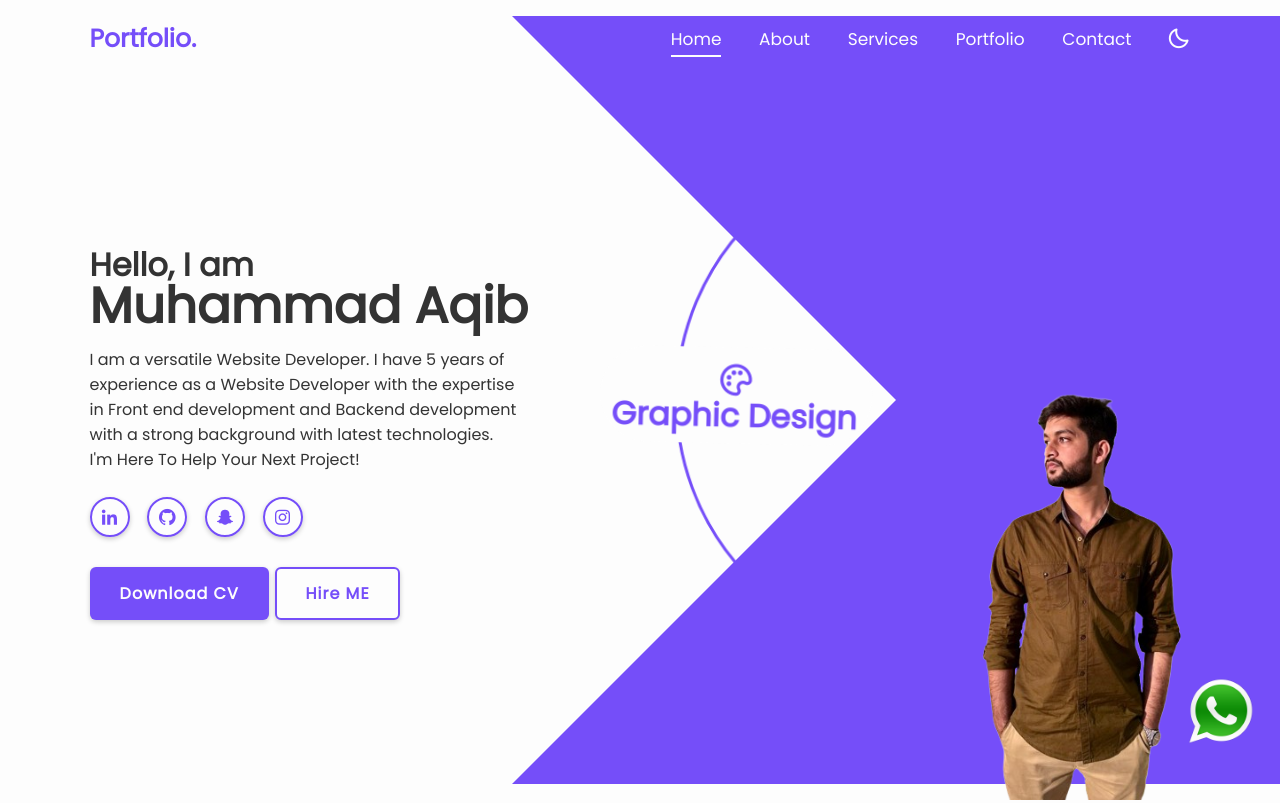
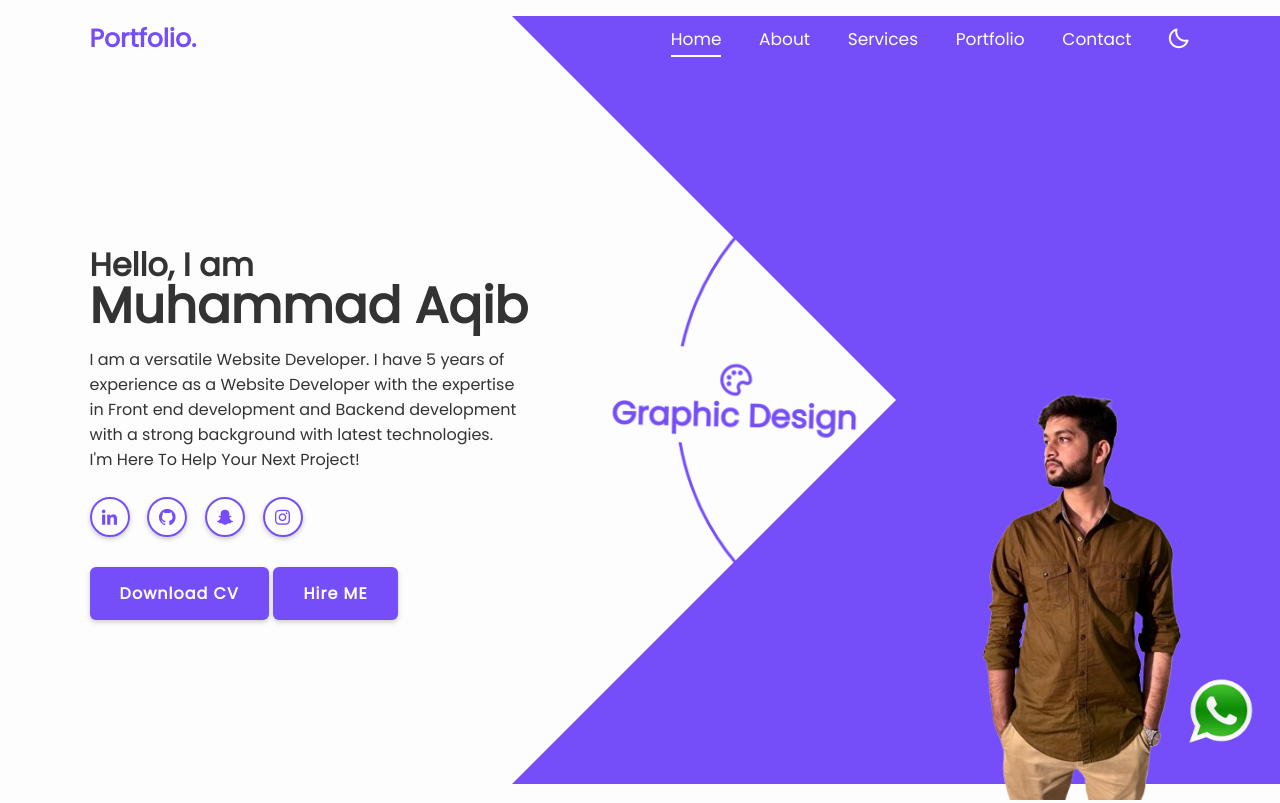
Before and after one commit to MuhammadAqibArif/Portfolio, a plain HTML site: page index.html in a window 1280 px wide. Shown: the top 803 px of the page. Drawn offline with nearby package versions, Linux system fonts and the light colour scheme; some packages are replaced by stand-ins of ours; a script that the page names is missing.

Commit message:
Update index.html

```diff
--- a/index.html
+++ b/index.html
@@ -73,7 +73,7 @@
             </div>
 
             <a href="assets/Muhammad Aqib Resume(Full Stack Dev).pdf" download="Muhamamd Aqib Resume - Full Stack Developer" class="btn">Download CV</a>
-            <a href="#contact" class="btn1">Hire ME</a>
+            <a class="btn" href="#contact">Hire ME</a>
         </div>
 
         <div class="profession-container">
```
